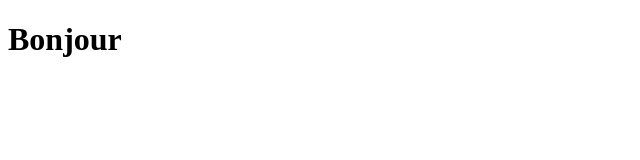
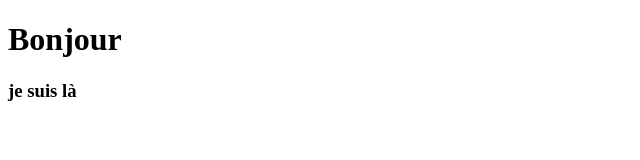
Before and after one commit to loic04/bootstrap_test, a plain HTML site: page index.html in a window 1280 px wide. Shown: the full height of the page, 0-640 px from the left. Drawn offline with Linux system fonts and the light colour scheme.

Commit message:
put ->je suis la

```diff
--- a/index.html
+++ b/index.html
@@ -5,5 +5,6 @@
 </head>
 <body>
 <h1>Bonjour</h1>
+<h3>je suis là</h3>
 </body>
 </html>
```
